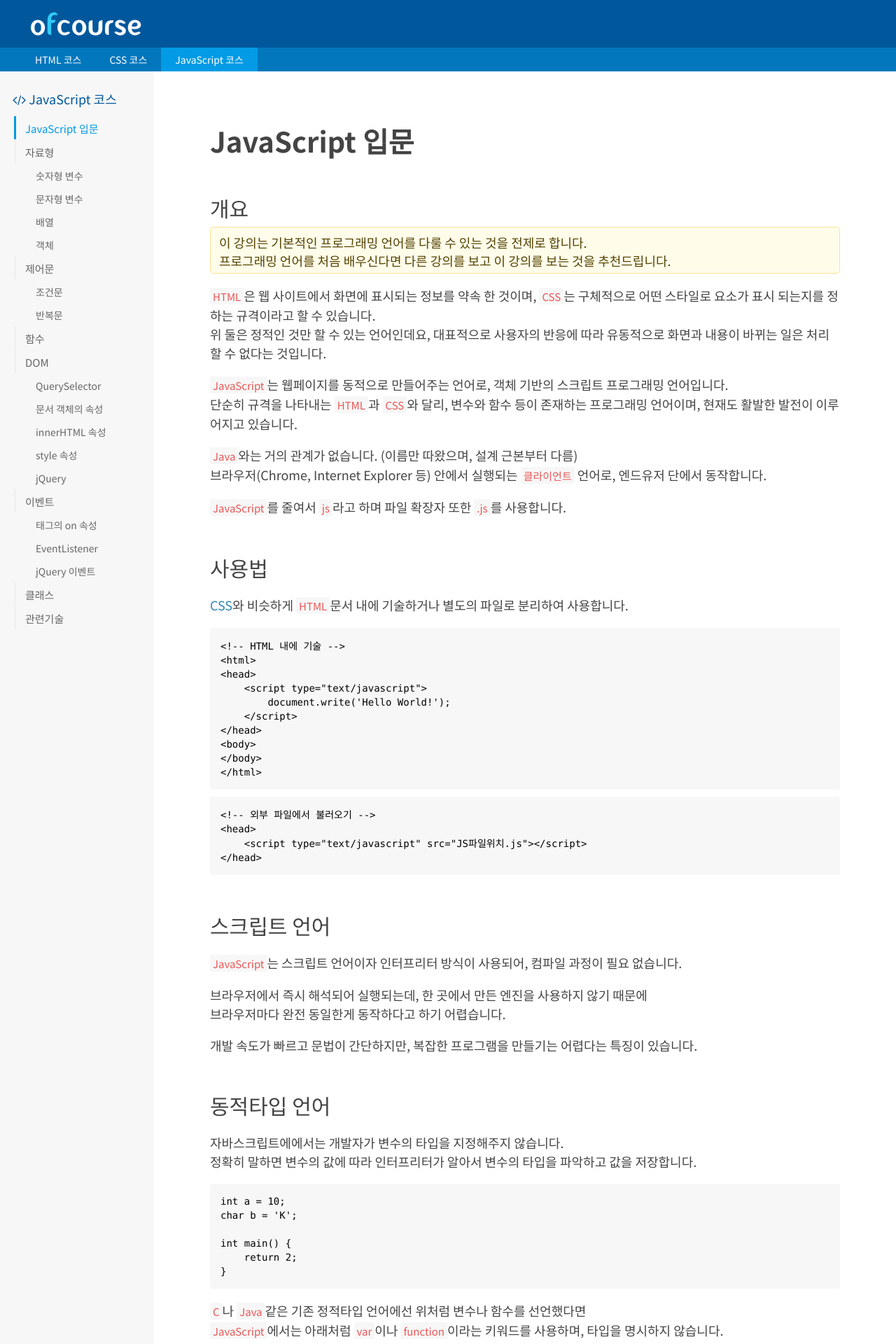
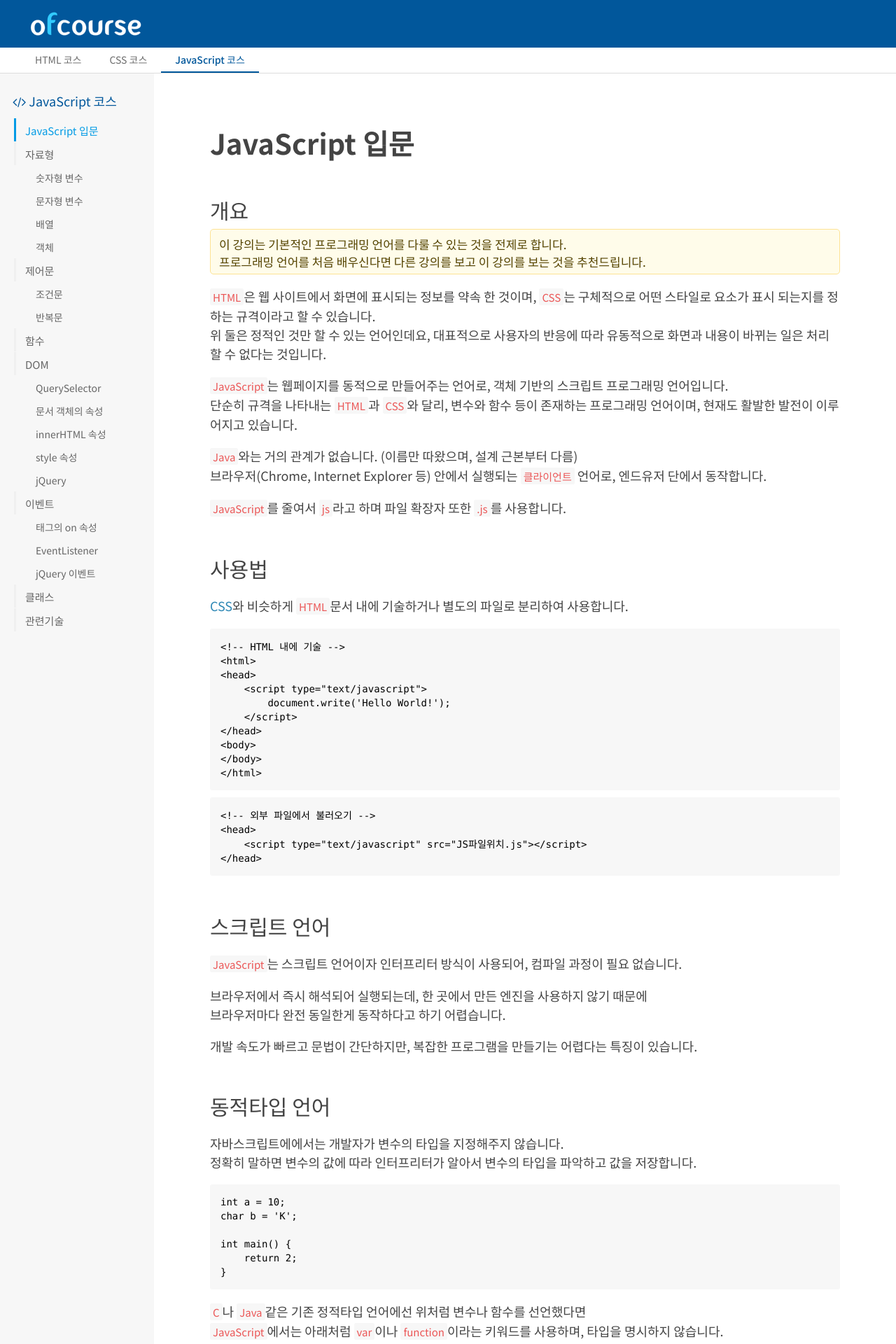
Before and after one commit to of-course/of-course.github.io, a Jekyll site: the page built from _posts/js/3000-01-01-JavaScript-입문.md, in a window 1280 px wide. Shown: the top 1920 px of the page at 70% size. Built offline with Jekyll 4.4.1, drawn with Linux system fonts in a browser that asks for light colours; nearby versions of some CDN libraries; comment, search, counter and statistics services are not loaded.

Commit message:
Add anchorjs, change gnb color

```diff
--- a/_layouts/post.html
+++ b/_layouts/post.html
@@ -11,6 +11,7 @@ layout: compress
 	<link rel="stylesheet" type="text/css" href="{{ '/css/post.css?20190720' | absolute_url }}">
 
 	<script type="text/javascript" src="https://assets.colorscripter.com/libs/3/colorscripter.js"></script>
+	<script src="https://cdnjs.cloudflare.com/ajax/libs/anchor-js/4.2.0/anchor.min.js" integrity="sha256-m1eTvwEHwmsw4+XKF7BshClVJEPwTVycveNl0CS0Mkk=" crossorigin="anonymous"></script>
 </head>
 <body>
 	<header>
--- a/css/global.css
+++ b/css/global.css
@@ -143,8 +143,8 @@ header > .site-title .menu-bar{
 
 header > nav{
 	width: 100%;
-
-	background-color: #0277BD;
+	background: white;
+	border-bottom: 1px solid #ddd;
 }
 
 header > nav > ul{
@@ -155,7 +155,7 @@ header > nav > ul{
 }
 
 header > nav > ul a{
-	color: white;
+	color: #6d6d6d;
 	text-decoration: none;
 }
 
@@ -163,10 +163,19 @@ header > nav > ul li{
 	float: left;
 	margin: 0;
 	padding: 7px 20px;
-	transition: background-color 0.4s;
+	transition: all 0.4s;
+	border-bottom: 2px solid white;
 }
-header > nav > ul li:hover{ background-color: rgba(0,0,0,0.2); }
-header > nav > ul li.selected{ background-color: #039BE5 }
+header > nav > ul li:hover{
+	background-color: rgba(0,0,0,0.2);
+	border-bottom-color: rgba(0,0,0,0.2);
+}
+
+header > nav > ul li.selected{
+	color: #00579b;
+	font-weight: 500;
+    border-bottom-color: #00579b;
+}
 
 
 
--- a/css/markdown-theme.css
+++ b/css/markdown-theme.css
@@ -56,7 +56,7 @@
 }
 
 .md-theme h3{
-	font-size: 22px;
+	font-size: 20px;
 	font-weight: 500;
 	/* border-bottom: 1px dotted #e0e0e0; */
 }
--- a/css/post.css
+++ b/css/post.css
@@ -1,6 +1,12 @@
 @charset "utf-8";
 
-aside.ad{ display: none; }
+a.anchorjs-link{
+	color: #aaa;
+	margin-top: 6px;
+}
+a.anchorjs-link:hover{
+	color: #999;
+}
 
 .post{
 	max-width: 900px;
@@ -29,6 +35,7 @@ aside.ad{ display: none; }
 	border: 1px solid #fde394;
 	border-radius: 5px;
 	color: #544300;
+	font-size: 17px;
 }
 
 .post .output-label {
@@ -46,6 +53,7 @@ aside.ad{ display: none; }
 	padding: 5px;
 	position: relative;
 	font-size: 16px;
+	line-height: 1;
 }
 .post .output h2,
 .post .output h3,
```
Also changed, not shown: other parts of _layouts/post.html (+4 -0 lines).
